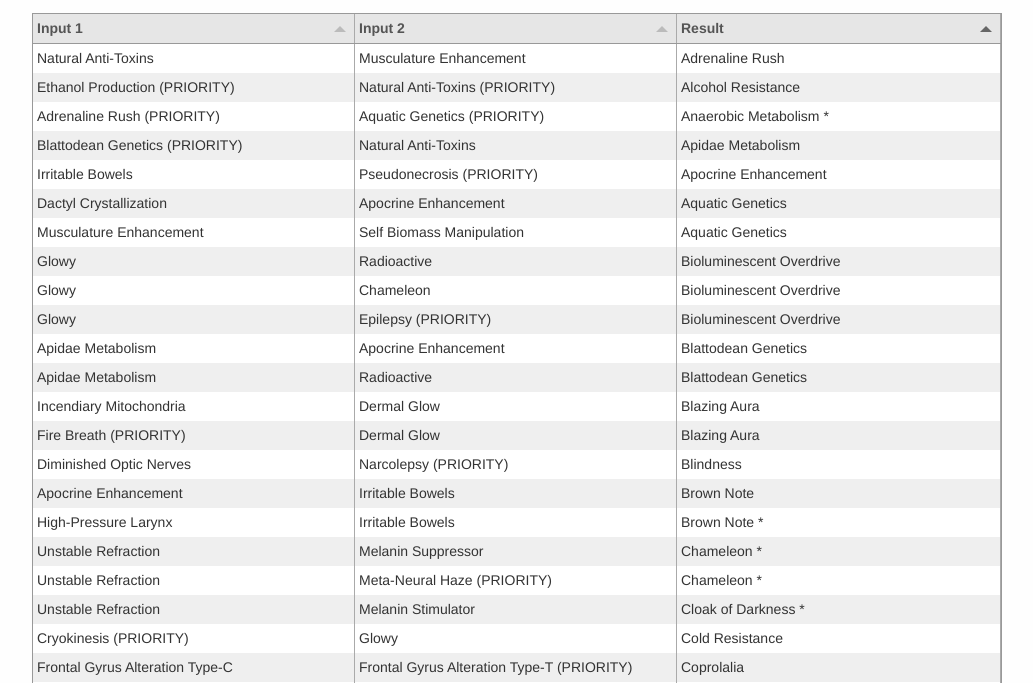
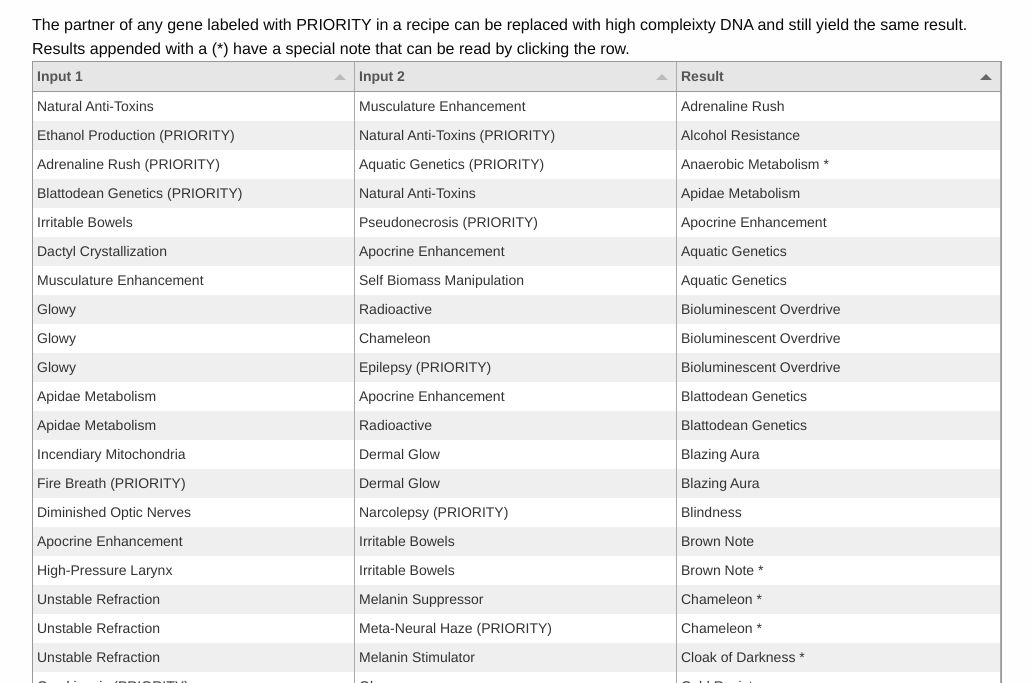
Before and after one commit to 112358sam/GeneCombos, a plain HTML site: page index.html in a window 1280 px wide. Shown: the part 117-800 px from the top of the page, without its empty margins (123-1156 px from the left). Drawn offline with Linux system fonts and the light colour scheme; files whose address does not match are found by name.

Commit message:
added priority text

```diff
--- a/index.html
+++ b/index.html
@@ -17,10 +17,11 @@
                 <h1>Goonstation Gene Combinations</h1>
             </div>
         </div>
+
         <div>
             <input id="filter-value" type="text" placeholder="Filter">
-         </div>
-        <div id="gene-table"></div>
+        </div>
+        The partner of any gene labeled with PRIORITY in a recipe can be replaced with high compleixty DNA and still yield the same result.<br>Results appended with a (*) have a special note that can be read by clicking the row.        <div id="gene-table"></div>
                 <script type="text/javascript" src="/js/tabulator/4.9/tabulator.min.js"></script>
                     <script type="text/javascript">
                     var valueF = document.getElementById("filter-value");
@@ -51,7 +52,7 @@
                     {id:13, in1:"High-Pressure Larynx",in2:"Constricted Larynx (PRIORITY)", out:"Frontal Gyrus Alteration Type-X"},
                     {id:14, in1:"Frontal Gyrus Alteration Type-B (PRIORITY)",in2:"Frontal Gyrus Alteration Type-E (PRIORITY)", out:"Frontal Gyrus Alteration Type-X"},
                     {id:15, in1:"Frontal Gyrus Alteration Type-B",in2:"Frontal Gyrus Alteration Type-C (PRIORITY)", out:"Frontal Gyrus Alteration Type-O"},
-                    {id:16, in1:"Frontal Gyrus Alteration Type-C",in2:"Frontal Gyrus Alteration Type-T (PRIORITY)", out:"Coprolalia"},
+                    {id:16, in1:"Frontal Gyrus Alteration Type-C",in2:"Frontal Gyrus Alteration Type-T (PRIORITY)", out:"Coprolalia *"},
                     {id:17, in1:"Diminished Optic Nerves (PRIORITY)",in2:"Bioluminescent Overdrive (PRIORITY)", out:"Epilepsy"},
                     {id:18, in1:"Diminished Optic Nerves",in2:"Narcolepsy (PRIORITY)", out:"Blindness"},
                     {id:19, in1:"Constricted Larynx",in2:"Paranoia (PRIORITY)", out:"Frontal Gyrus Suspension"},
```
